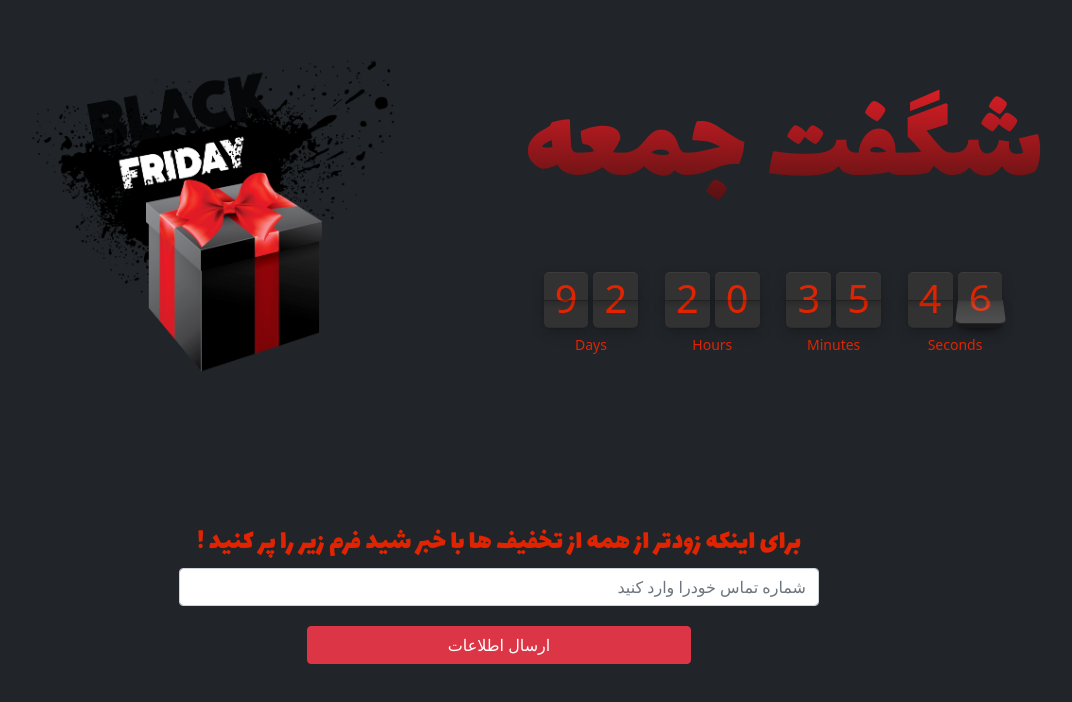
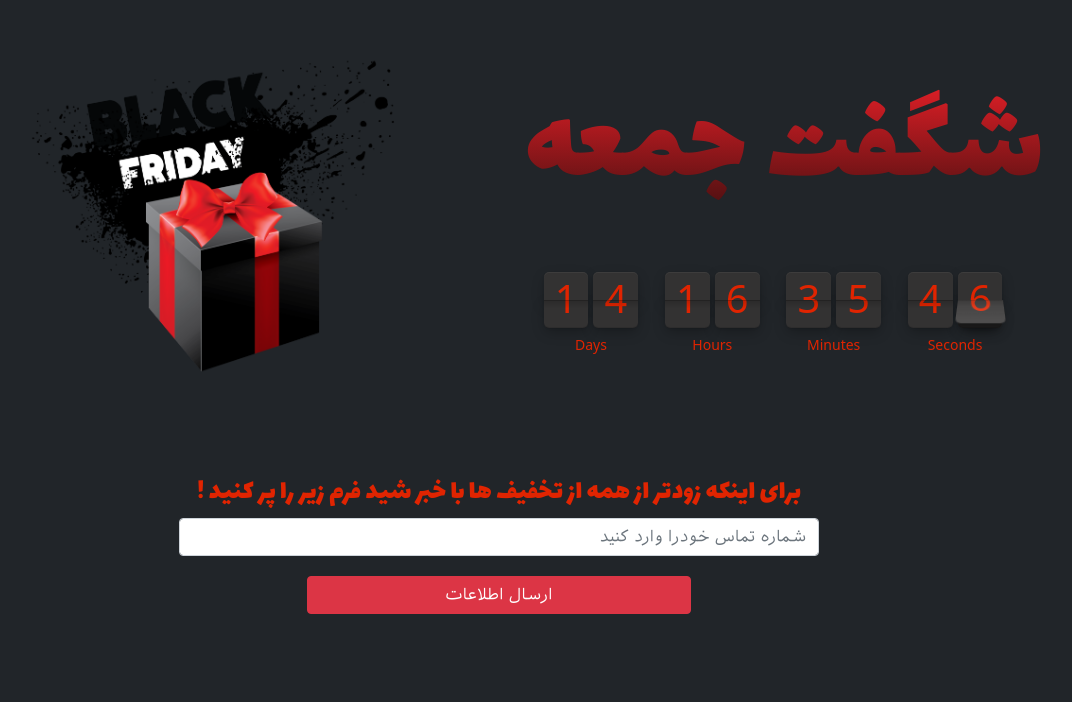
Before and after one commit to shayanafkane/Black-friday, a React (Create React App) app: page / in a window 1280 px wide. Shown: the top 702 px of the page, without its empty margins (141-1213 px from the left). Built offline with nearby package versions, Linux system fonts and the light colour scheme; no server answers.

Commit message:
Edit-times

```diff
--- a/public/assets/css/style.css
+++ b/public/assets/css/style.css
@@ -1,6 +1,13 @@
 @font-face {
     font-family: "lalezar";
     src: url("../font/Lalezar-Regular.ttf");
+}
+@font-face {
+    font-family: "irsans";
+    src: url('../font/Iranian\ Sans.ttf');
+}
+input{
+    font-family: "irsans";
 }
 body {
     overflow-x: hidden;
@@ -10,7 +17,7 @@
 }
 .header-box {
     margin-top: 50px;
-    margin-bottom: 150px;
+    margin-bottom: 100px;
 }
 .header-1 {
     transform: translateY(30px);
--- a/public/index.html
+++ b/public/index.html
@@ -19,7 +19,7 @@
   <script src="dist/js/flip.min.js"></script>
   <script>
 
-    var deadline = '2022/02/12 04:00:00';
+    var deadline = '2021/11/26 00:00:00';
 
     function handleTickInit(tick) {
       var date = (new Date(deadline));
```
